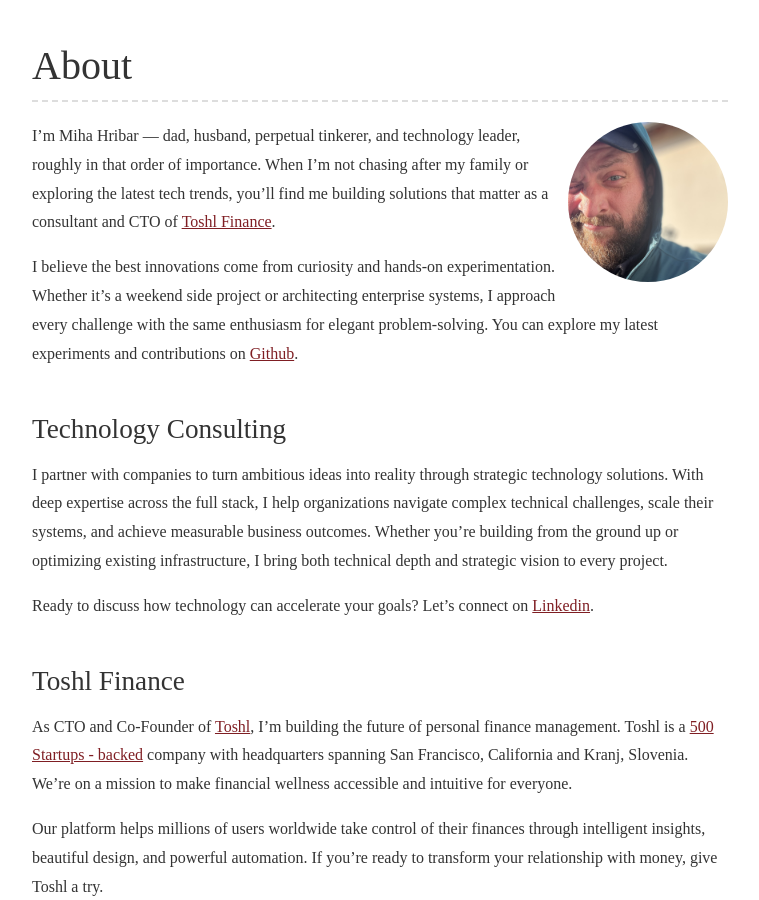
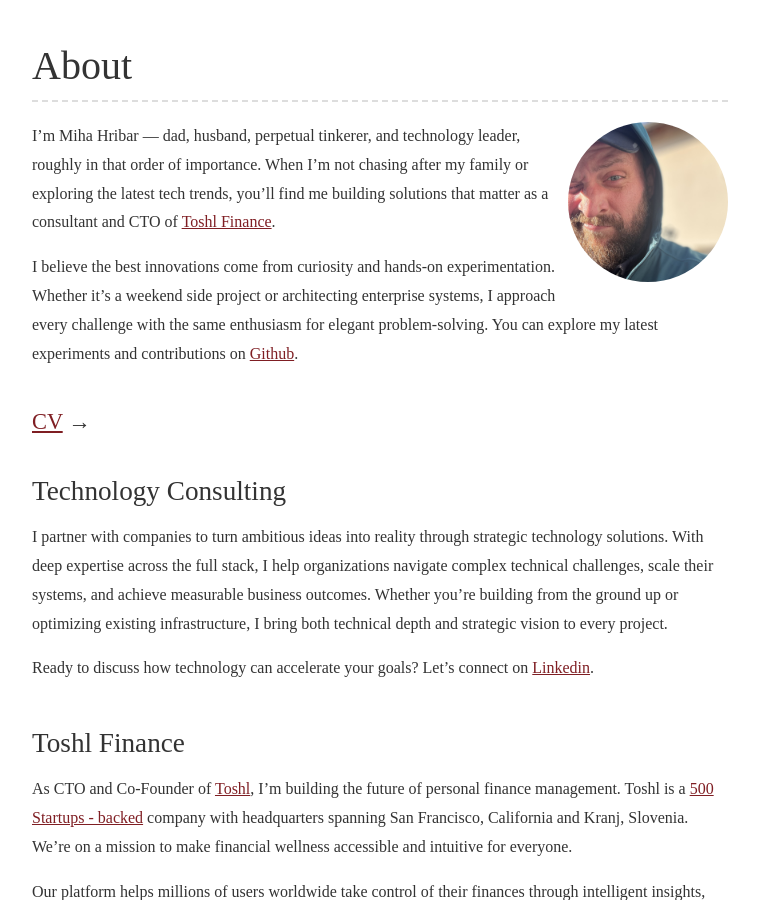
Before and after one commit to mihahribar/mihahribar.github.io, a Jekyll site: the page built from about.md, in a window 1280 px wide and 900 px high. Shown: the whole window, without its empty margins (260-1019 px from the left). Built offline with Jekyll 4.4.1, drawn with Linux system fonts in a browser that asks for light colours.

```diff
--- a/about.md
+++ b/about.md
@@ -10,6 +10,8 @@ About
 I'm Miha Hribar — dad, husband, perpetual tinkerer, and technology leader, roughly in that order of importance. When I'm not chasing after my family or exploring the latest tech trends, you'll find me building solutions that matter as a consultant and CTO of [Toshl Finance](http://toshl.com).
 
 I believe the best innovations come from curiosity and hands-on experimentation. Whether it's a weekend side project or architecting enterprise systems, I approach every challenge with the same enthusiasm for elegant problem-solving. You can explore my latest experiments and contributions on [Github](https://github.com/mihahribar).
+
+### [CV](/cv) →
 
 Technology Consulting
 ----------
```
